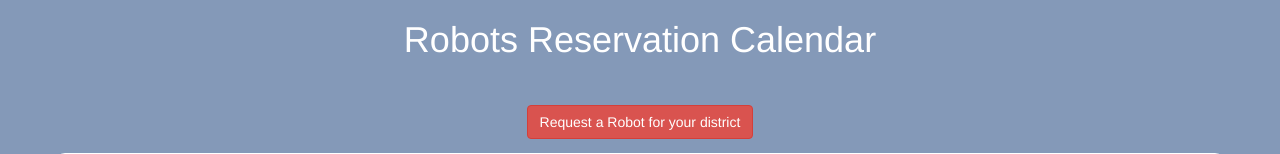
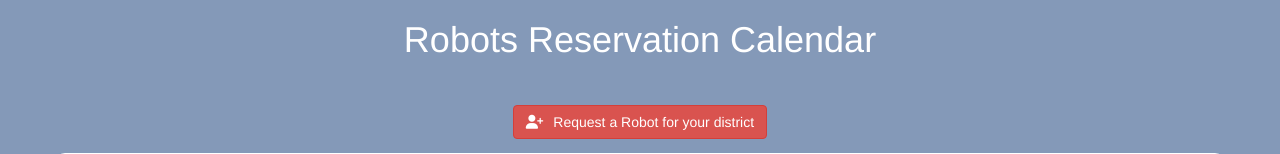
Before and after one commit to bdee1/robotCalendar, a PHP site: page / in a window 1280 px wide. Shown: the top 154 px of the page. Run offline with PHP 8.4, Linux system fonts and the light colour scheme; data that the repository does not hold is empty; some libraries are stand-ins or nearby versions.

Commit message:
added icon to request button
added font awesome icon to the request button on the main calendar page

```diff
--- a/public/css/style.css
+++ b/public/css/style.css
@@ -1,5 +1,7 @@
 h1 { font-size: 28px; border-bottom: 1px solid #000; padding-bottom: .5em; margin-bottom: .75em; }
 h2 { font-size: 24px; }
+
+i.fa { margin-right: 10px; }
 .bold {font-weight: bold;}
 .key-heading { border-bottom: 1px solid #000; padding-bottom: .5em;}
 
--- a/public/index.php
+++ b/public/index.php
@@ -22,7 +22,9 @@
   <body>
     <div class="text-center cal-header">
 	    <h1>Robots Reservation Calendar</h1>
-		<a href="request.php" class="btn btn-danger">Request a Robot for your district</a>
+		<a href="request.php" class="btn btn-danger">
+			<i class="fa fa-user-plus" aria-hidden="true"></i>Request a Robot for your district
+		</a>
     </div>
     <div class="container calendar-container">
       <!-- Responsive calendar - START -->
@@ -104,6 +106,7 @@
     <script src="js/fullCalendar/moment.min.js"></script>
     <script src="js/bootstrap.min.js"></script>
     <script src="js/fullCalendar/fullcalendar.min.js"></script>
+    <script src="https://use.fontawesome.com/ee44f3c44e.js"></script>
     <script src="js/script.js"></script>
 
   </body>
```
